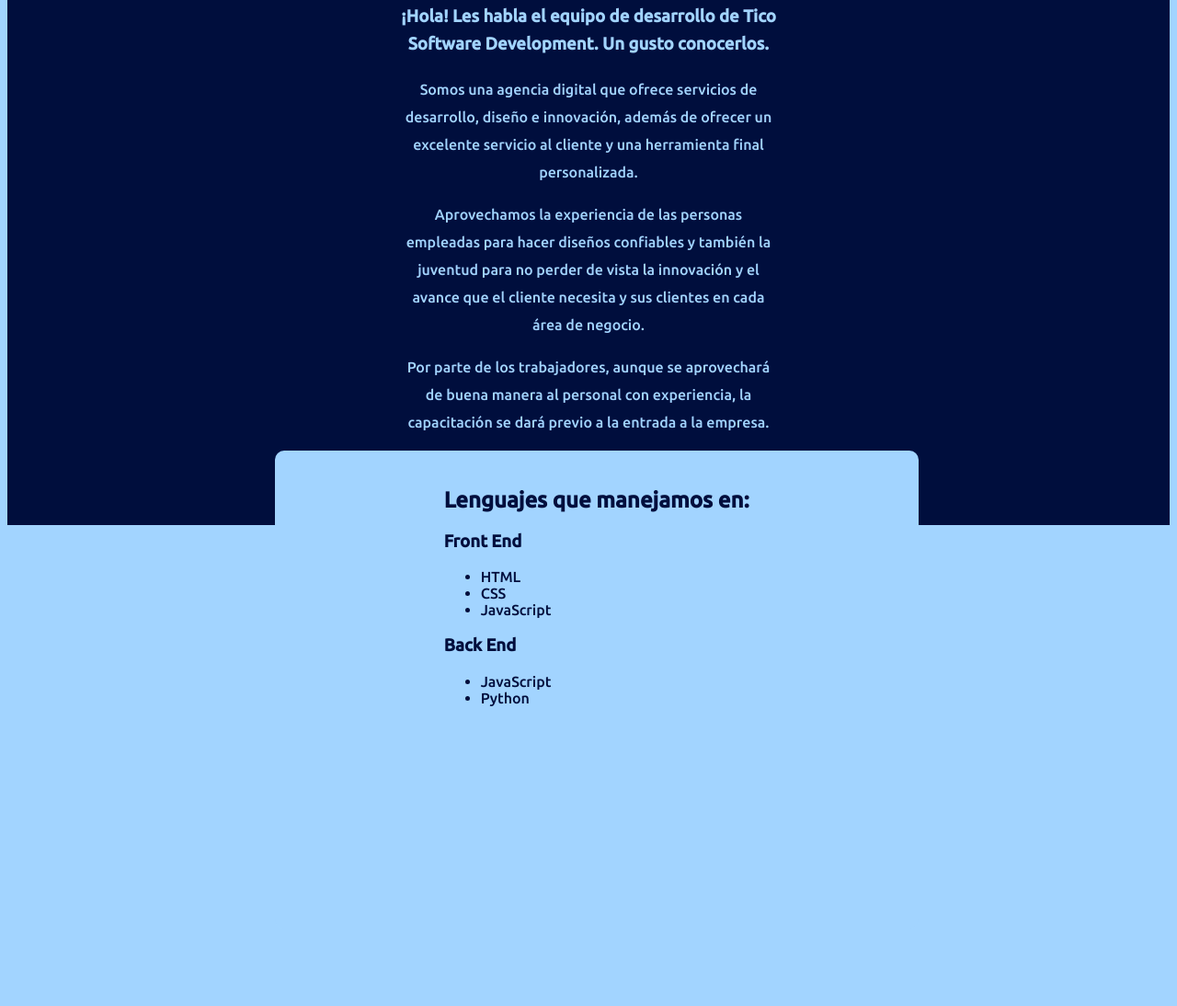
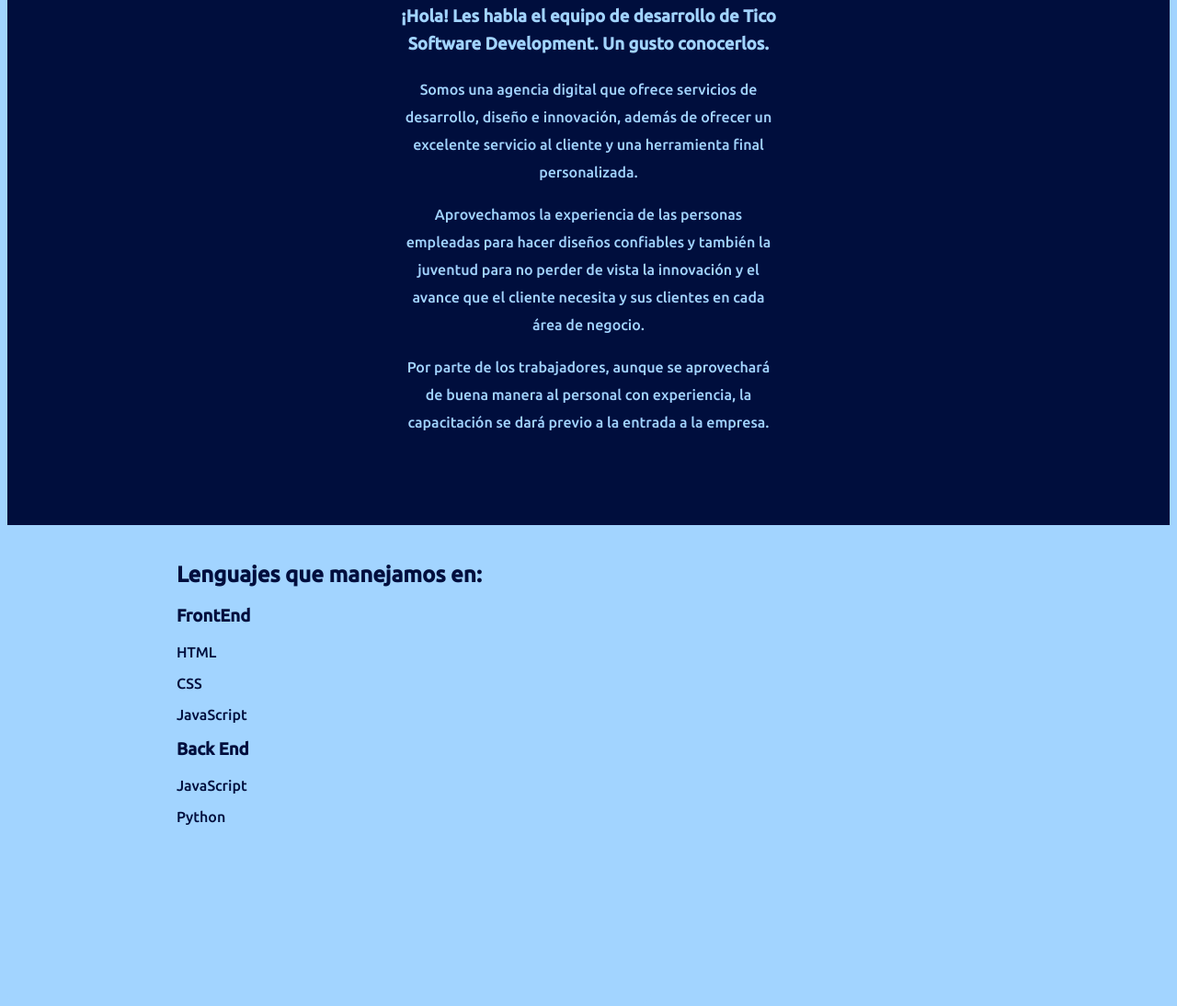
Before and after one commit to ticosoftwaredevelopment/ticosoftwaredevelopment.github.io, a plain HTML site: page index.html in a window 1280 px wide. Shown: the part 710-1804 px from the top of the page at 92% size. Before the commit the page ends 1720 px from the top, so only its background shows below. Drawn offline with Linux system fonts and the light colour scheme; a web font is replaced by a local one.

Commit message:
Update index.html

```diff
--- a/index.html
+++ b/index.html
@@ -43,27 +43,24 @@
                 <p>Por parte de los trabajadores, aunque se aprovechará de buena manera al personal con experiencia, la capacitación se dará previo a la entrada a la empresa.</p>
             </div>
         </div>
+
+</section>
 <div class="continuacion">
     <div class="titulo-listas">
         <h2>Lenguajes que manejamos en:</h2>
         <div class="frontend">
-                    <h3>Front End</h3>
-                    <ul>
-                        <li>HTML</li>
-                        <li>CSS</li>
-                        <li>JavaScript</li>
-                    </ul>
+            <h3>FrontEnd</h3>
+                <p>HTML</p>
+                <p>CSS</p>
+                <p>JavaScript</p>
         </div>
         <div class="backend">
             <h3>Back End</h3>
         </div>
-                <ul>
-                    <li>JavaScript</li>
-                    <li>Python</li>
-                </ul>
+            <p>JavaScript</p>
+            <p>Python</p>
         </div>
 </div>
 </div>
-</section>
 </body>
 </html>
```
Lines whose indentation alone changed are shown as unchanged.
